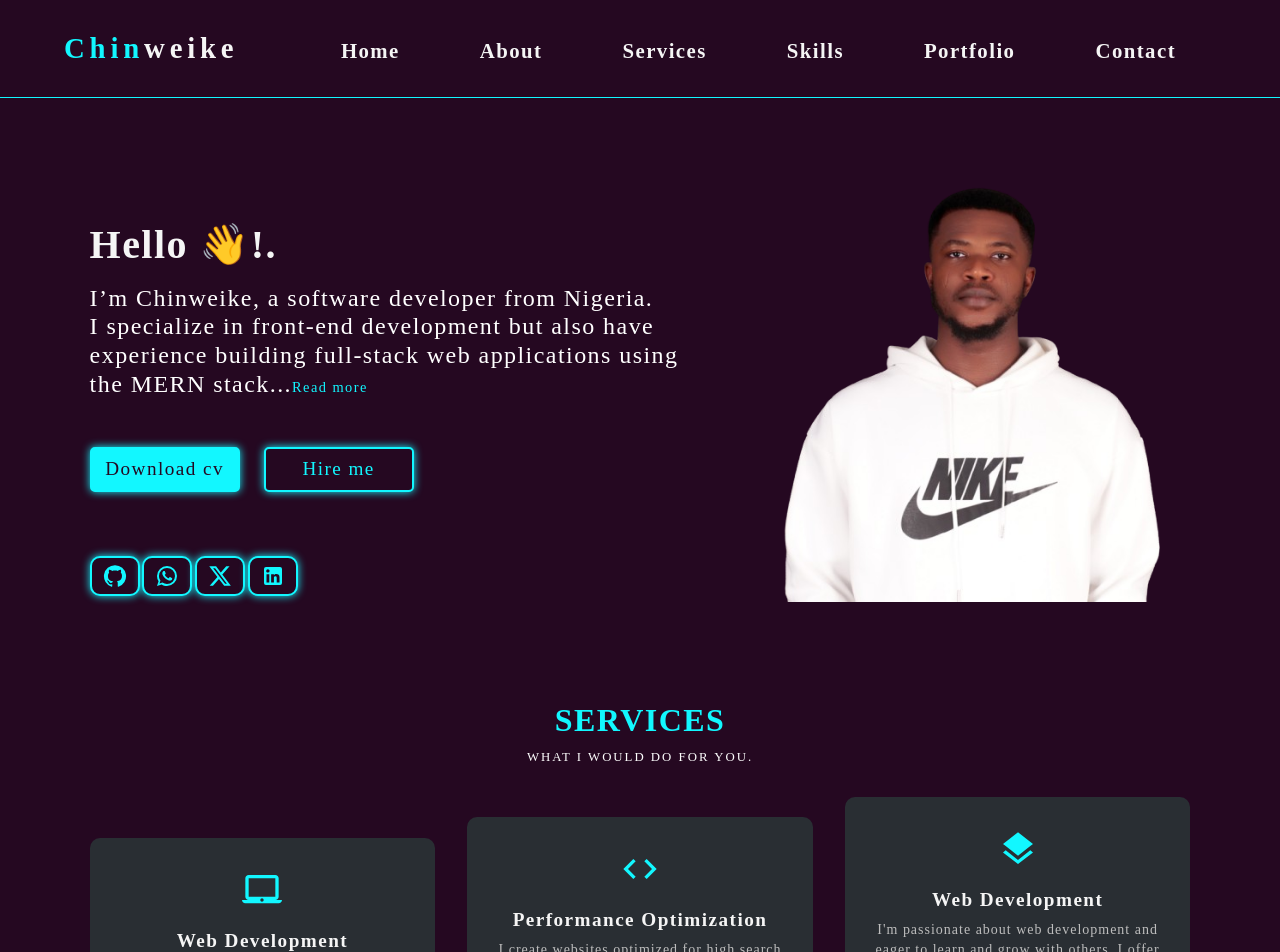
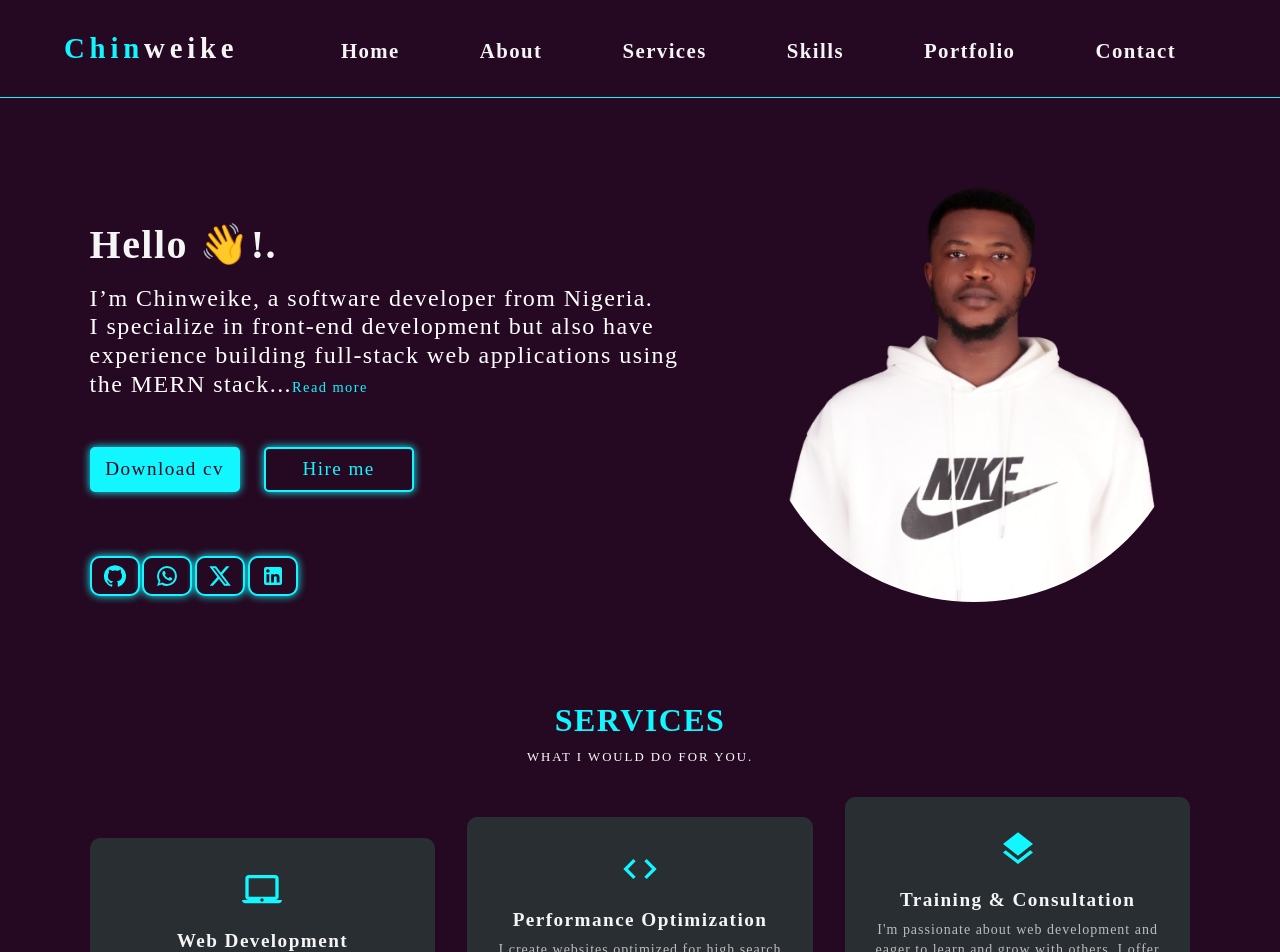
Before and after one commit to Chinweike99/innocent_akwolu, a React (Create React App) app: page / in a window 1280 px wide. Shown: the top 952 px of the page. Built offline with nearby package versions, Linux system fonts and the light colour scheme; no server answers.

Commit message:
profile photo

```diff
--- a/src/Components/Header/Header.jsx
+++ b/src/Components/Header/Header.jsx
@@ -34,7 +34,6 @@ const Header = () => {
                         <a >About</a>
                     </Link>
                 </li>
-                <li onClick={()=>setShowDrop(false)}> <AnchorLink className="anchorLink" offset={50} href="#about"><a >About</a></AnchorLink> </li>
                 <li onClick={()=>setShowDrop(false)}> <AnchorLink className="anchorLink" offset={50} href="#services"><a >Services</a></AnchorLink> </li>
                 <li onClick={()=>setShowDrop(false)}> <AnchorLink className="anchorLink" offset={50} href="#skills"><a>Skills</a></AnchorLink> </li>
                 <li onClick={()=>setShowDrop(false)}> <AnchorLink className="anchorLink" offset={280} href="#portfolio"><a>Portfolio</a></AnchorLink> </li>
--- a/src/Components/ProfileImage/Profile.css
+++ b/src/Components/ProfileImage/Profile.css
@@ -10,6 +10,7 @@
     height: auto;
     z-index: 2;
     width: 27rem;
+    border-radius: 50%;
 }
 
 .liquidShape {
--- a/src/Components/Services/Services.jsx
+++ b/src/Components/Services/Services.jsx
@@ -32,7 +32,7 @@ const Services = () => {
             </div>
             <div className="serviceBox">
                 <LayersIcon  className='serviceIcon'/>
-                <h3>Web Development</h3>
+                <h3>Training & Consultation</h3>
                 <p><small>
                 I'm passionate about web development and eager to learn and grow with others. I offer training and consultation in front-end development and the MERN stack. While new to teaching, I'm excited to share what I know and help others. For now, I'm offering free sessions, and look forward to growing together through collaboration.
                 </small>
```
